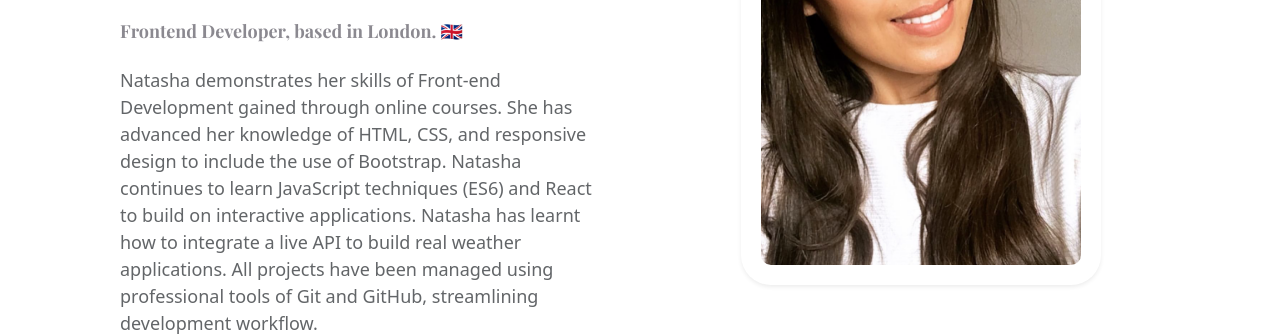
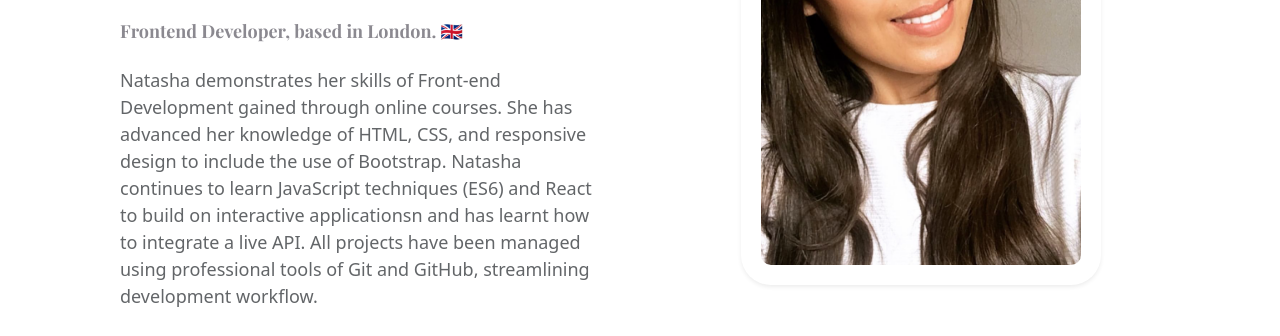
Before and after one commit to Natashalucy141/my-portfolio-project, a plain HTML site: page about.html in a window 1280 px wide. Shown: the part 465-801 px from the top of the page. Drawn offline with nearby package versions, Linux system fonts and the light colour scheme.

Commit message:
Updated about.html

```diff
--- a/about.html
+++ b/about.html
@@ -86,10 +86,10 @@
               through online courses. She has advanced her knowledge of HTML,
               CSS, and responsive design to include the use of Bootstrap.
               Natasha continues to learn JavaScript techniques (ES6) and React
-              to build on interactive applications. Natasha has learnt how to
-              integrate a live API to build real weather applications. All
-              projects have been managed using professional tools of Git and
-              GitHub, streamlining development workflow.
+              to build on interactive applicationsn and has learnt how to
+              integrate a live API. All projects have been managed using
+              professional tools of Git and GitHub, streamlining development
+              workflow.
             </p>
             <a class="btn-view-projects" href="#">View all projects </a>
           </div>
```
